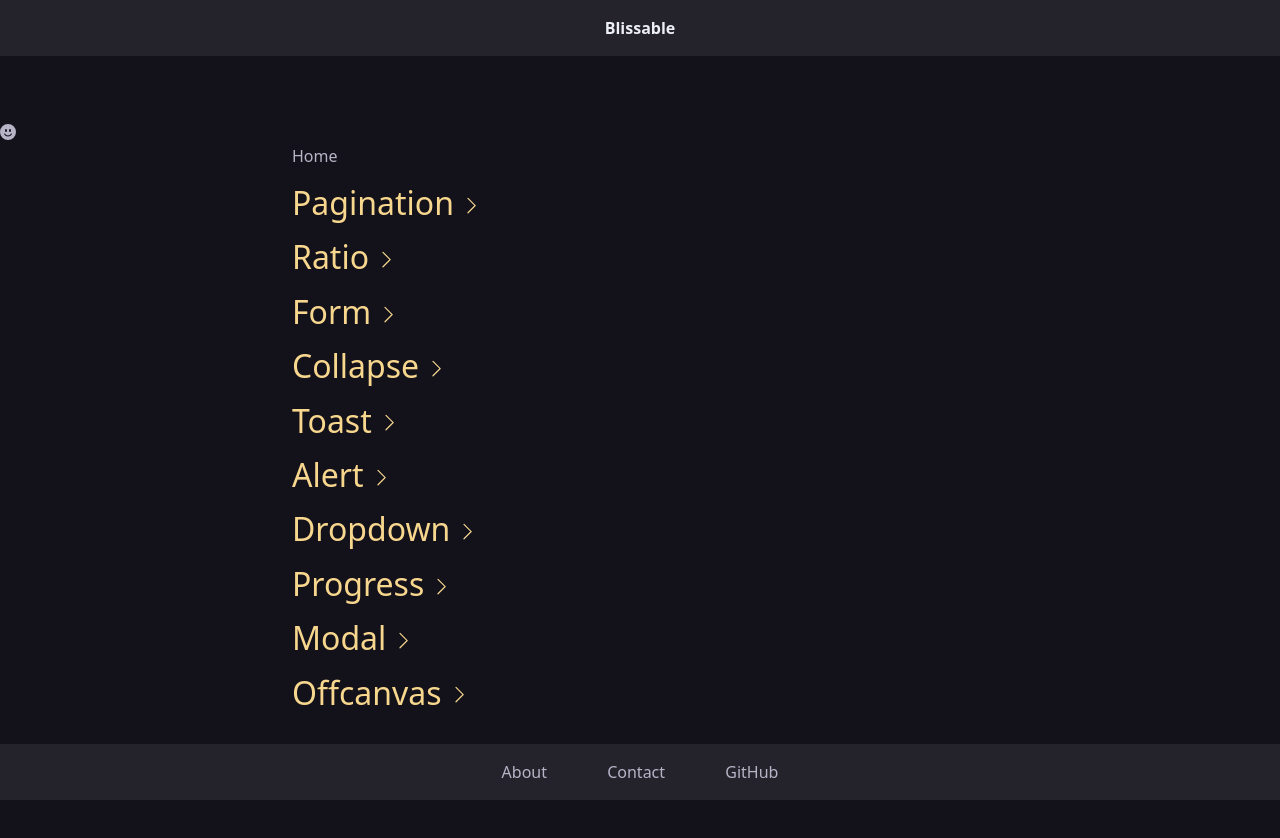
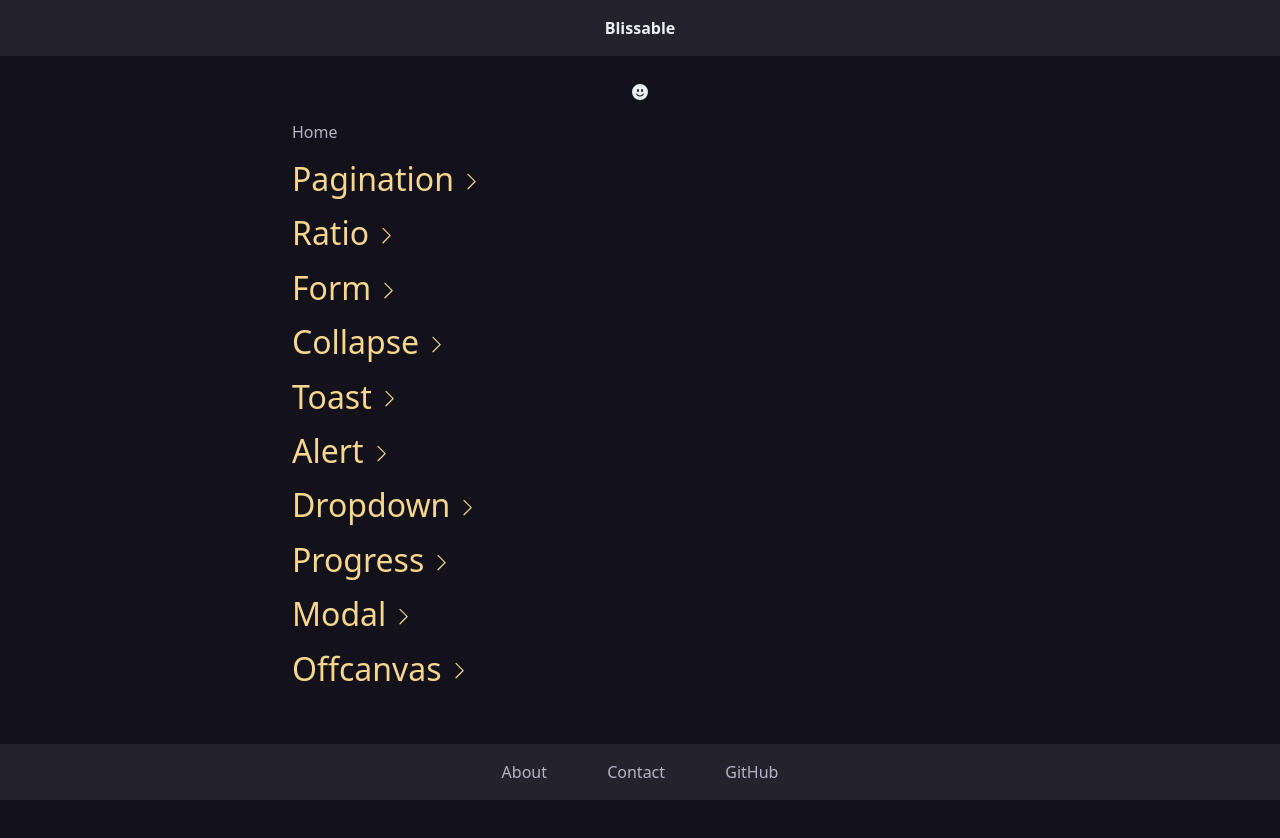
Before and after one commit to jamband/blissable, a SvelteKit app: page / in a window 1280 px wide. Shown: the top 838 px of the page. Built offline with nearby package versions, Linux system fonts and the light colour scheme.

Commit message:
write the style of the component in the style tag

```diff
--- a/src/components/image-placeholder/component.svelte
+++ b/src/components/image-placeholder/component.svelte
@@ -24,5 +24,9 @@
   <text x="50%" y="50%" fill={textFill} dy="0.3em">{text}</text>
 </svg>
 
-<style lang="scss" src="./style.scss">
+<style lang="scss">
+  svg {
+    text-anchor: middle;
+    user-select: none;
+  }
 </style>
--- a/src/components/image-placeholder/style.scss
+++ /dev/null
@@ -1,4 +0,0 @@
-svg {
-  text-anchor: middle;
-  user-select: none;
-}
--- a/src/layouts/loading/component.svelte
+++ b/src/layouts/loading/component.svelte
@@ -29,5 +29,15 @@
   {/if}
 </div>
 
-<style lang="scss" src="./style.scss">
+<style lang="scss">
+  .loading {
+    color: var(--bs-light);
+    left: 0;
+    margin-left: auto;
+    margin-right: auto;
+    position: absolute;
+    right: 0;
+    text-align: center;
+    top: 80px;
+  }
 </style>
--- a/src/layouts/loading/style.scss
+++ /dev/null
@@ -1,10 +0,0 @@
-.loading {
-  color: var(--bs-light);
-  left: 0;
-  margin-left: auto;
-  margin-right: auto;
-  position: absolute;
-  right: 0;
-  text-align: center;
-  top: 80px;
-}
--- a/src/layouts/notification/component.svelte
+++ b/src/layouts/notification/component.svelte
@@ -39,5 +39,23 @@
   </div>
 {/if}
 
-<style lang="scss" src="./style.scss">
+<style lang="scss">
+  @import "../../styles/variables";
+  @import "../../../node_modules/bootstrap/scss/mixins/breakpoints";
+
+  .toast {
+    position: fixed;
+    top: 1rem;
+    z-index: $zindex-toast;
+
+    @include media-breakpoint-down(sm) {
+      left: 0;
+      margin: auto;
+      right: 0;
+    }
+
+    @include media-breakpoint-up(sm) {
+      right: 1rem;
+    }
+  }
 </style>
--- a/svelte.config.js
+++ b/svelte.config.js
@@ -1,9 +1,9 @@
 import adapter from "@sveltejs/adapter-static";
-import preprocess from "svelte-preprocess";
+import { vitePreprocess } from "@sveltejs/kit/vite";
 
 /** @type {import("@sveltejs/kit").Config} */
 const config = {
-  preprocess: preprocess(),
+  preprocess: [vitePreprocess()],
   kit: {
     adapter: adapter(),
     inlineStyleThreshold: 1024,
```
Also changed, not shown: src/layouts/notification/style.scss (deleted, +0 -18 lines).
